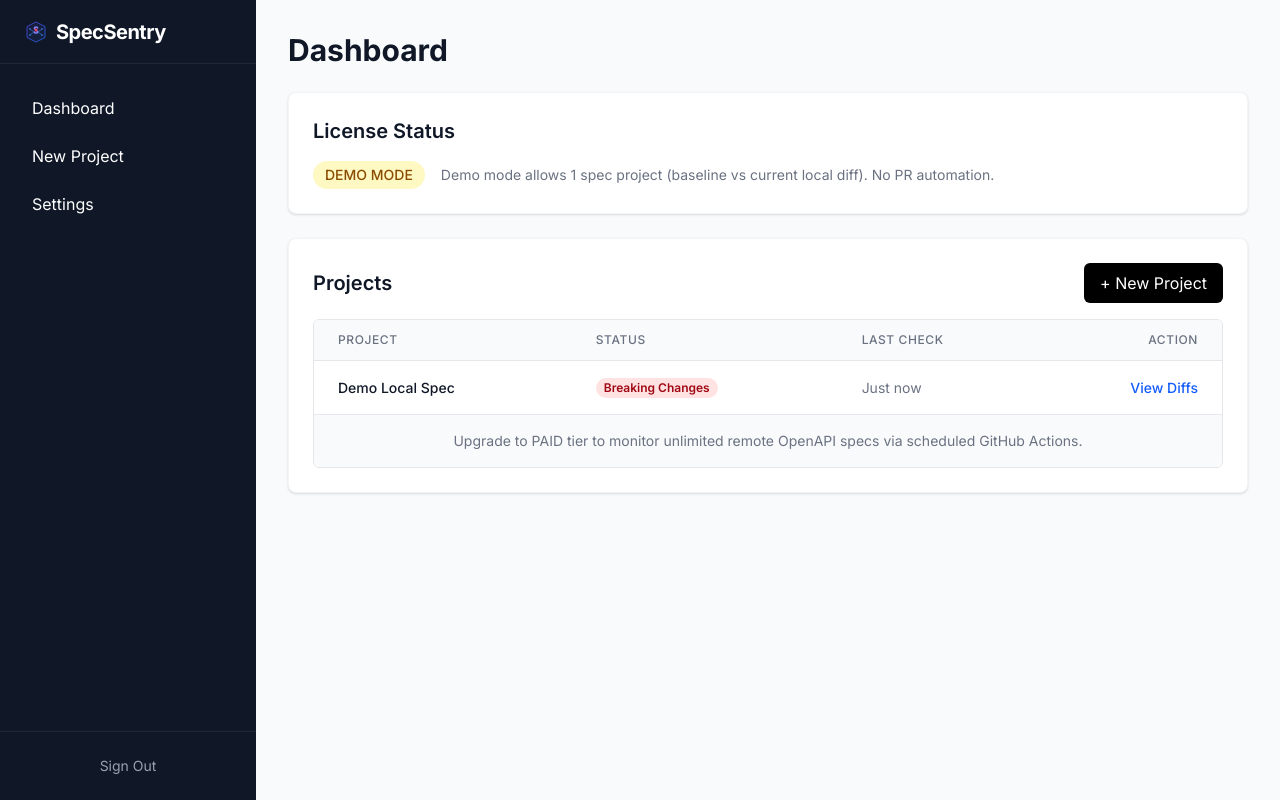
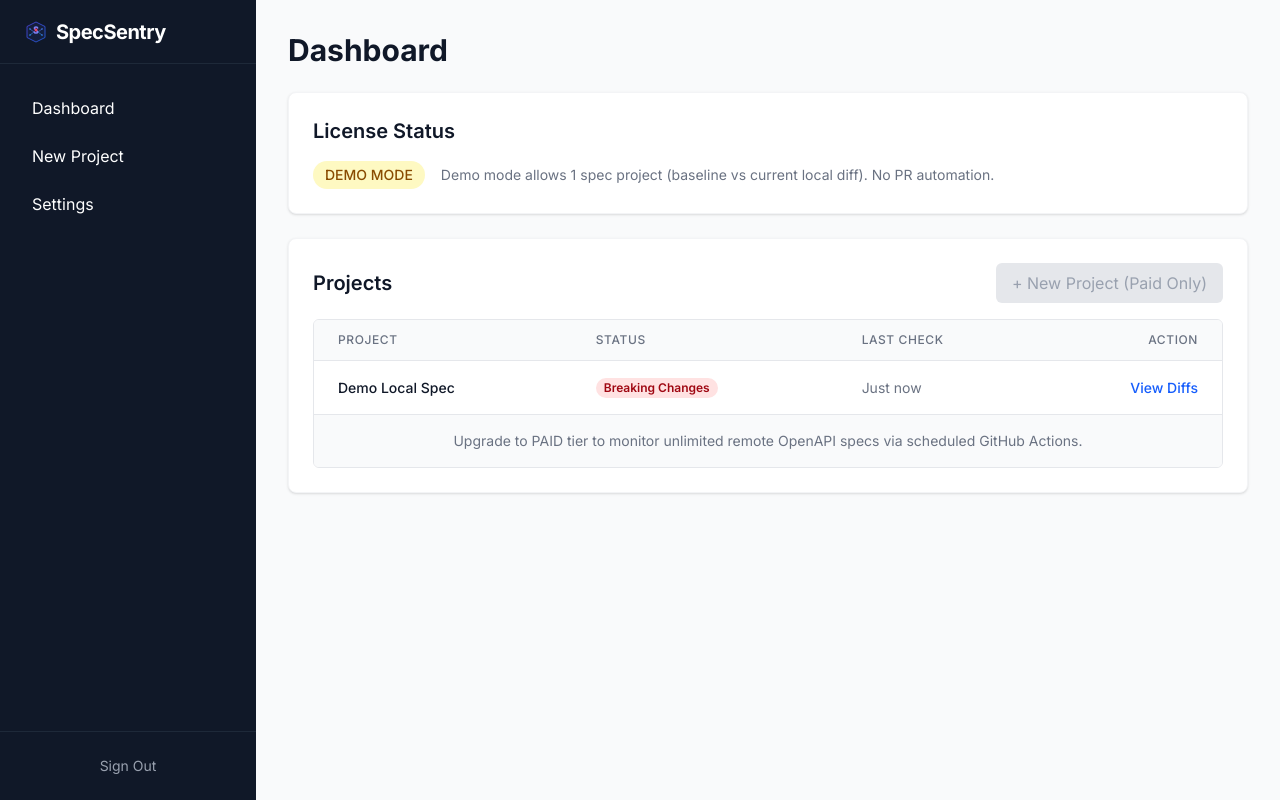
Before and after one commit to yaghiashraf/spec-sentry, a Next.js app: page /dashboard in a window 1280 px wide. Built offline with nearby package versions, Linux system fonts and the light colour scheme; no server answers.

Commit message:
fix: enforce tier validation and feature parity on dashboard UI

```diff
--- a/src/app/(app)/dashboard/page.tsx
+++ b/src/app/(app)/dashboard/page.tsx
@@ -25,9 +25,15 @@ export default async function DashboardPage() {
       <div className="bg-white p-6 rounded-lg shadow-sm border border-gray-100">
         <div className="flex justify-between items-center mb-4">
           <h2 className="text-xl font-semibold">Projects</h2>
-          <Link href="/projects/new" className="bg-black text-white px-4 py-2 rounded-md hover:bg-gray-800 transition-colors">
-            + New Project
-          </Link>
+          {license.tier === 'paid' ? (
+            <Link href="/projects/new" className="bg-indigo-600 text-white px-4 py-2 rounded-md hover:bg-indigo-700 transition-colors shadow-sm">
+              + New Project
+            </Link>
+          ) : (
+            <button disabled className="bg-gray-200 text-gray-400 px-4 py-2 rounded-md cursor-not-allowed" title="Upgrade to Paid to add more projects">
+              + New Project (Paid Only)
+            </button>
+          )}
         </div>
 
         <div className="border border-gray-200 rounded-md overflow-hidden">
```
